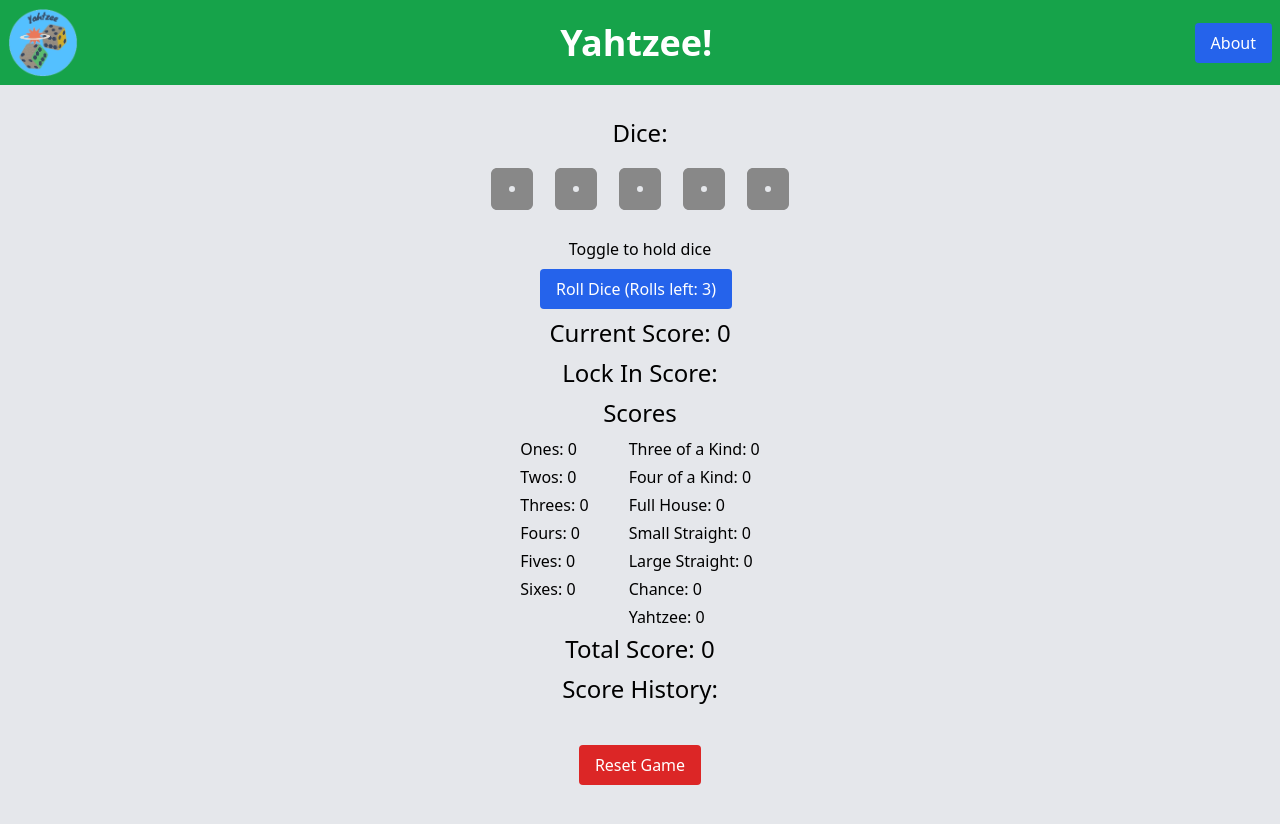
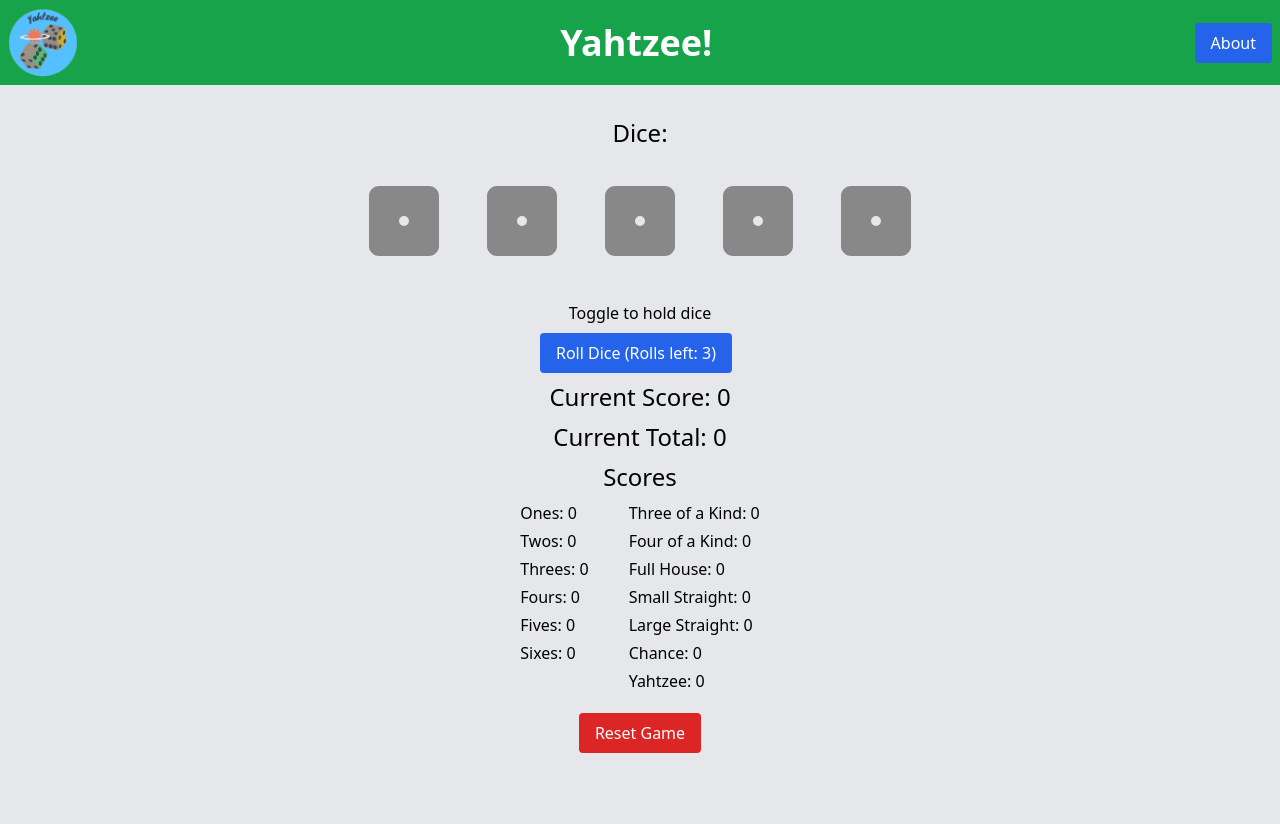
Before and after one commit to HOOLAHAN/yahtzee, a React (Create React App) app: page / in a window 1280 px wide. Shown: the top 824 px of the page. Built offline with nearby package versions, Linux system fonts and the light colour scheme.

Commit message:
added ScoreCard component to display results

```diff
--- a/src/App.tsx
+++ b/src/App.tsx
@@ -1,9 +1,10 @@
 // App.tsx
 
-import React, { useState } from 'react';
+import React, { useState, useEffect } from 'react';
 import './tailwind.css';
 import Navbar from './components/Navbar';
 import Die from './components/Die';
+import ScoreCard from './components/ScoreCard';
 import {
   calculateChance,
   isStraight,
@@ -36,10 +37,46 @@ const App: React.FC<AppProps> = ({ initialDice = [1, 1, 1, 1, 1] }) => {
   const [hasRolled, setHasRolled] = useState(false);
   const [usedCategories, setUsedCategories] = useState(new Set<string>());
   const [shouldShake, setShouldShake] = useState(false);
+  const [showScoreCard, setShowScoreCard] = useState(false);
 
   const getButtonClass = (score: number) => score === 0
   ? "transition duration-300 ease-in-out transform py-2 px-4 rounded mb-2 mr-2 bg-green-200 text-white hover:bg-green-300 focus:ring focus:ring-green-100"
   : "transition duration-300 ease-in-out transform py-2 px-4 rounded mb-2 mr-2 bg-green-600 text-white hover:bg-green-700 focus:ring focus:ring-green-200";
+
+  React.useEffect(() => {
+    if (scoreHistory.length > 0) {
+      setShowScoreCard(true);
+    } else {
+      setShowScoreCard(false);
+    }
+  }, [scoreHistory]);
+
+  const useWindowSize = () => {
+    const [windowSize, setWindowSize] = useState(window.innerWidth);
+
+    useEffect(() => {
+      const handleResize = () => {
+        setWindowSize(window.innerWidth);
+      };
+      window.addEventListener('resize', handleResize);
+      return () => {
+        window.removeEventListener('resize', handleResize);
+      };
+    }, []);
+
+    return windowSize;
+  };
+
+  const windowSize = useWindowSize();
+  let dieSize: 'xs' | 'lg' | 'sm' | '1x' | '2x' | '3x' | '4x' | '5x' | '6x' | '7x' | '8x' | '9x' | '10x';
+
+  if (windowSize < 640) {
+    dieSize = '3x';
+  } else if (windowSize >= 640 && windowSize < 1024) {
+    dieSize = '4x';
+  } else {
+    dieSize = '5x';
+  }
 
   return (
     <div className="App">
@@ -54,8 +91,9 @@ const App: React.FC<AppProps> = ({ initialDice = [1, 1, 1, 1, 1] }) => {
               canHold={rollsLeft > 0 && hasRolled}
               isHeld={heldDice.has(index)}
               onToggleHold={() => toggleHoldDie(index, heldDice, setHeldDice)}
-              className="m-4"
+              className="m-2 md:m-4 lg:m-6"
               shake={shouldShake}
+              size={dieSize}
             />
           ))}
         </div>
@@ -90,7 +128,8 @@ const App: React.FC<AppProps> = ({ initialDice = [1, 1, 1, 1, 1] }) => {
         </button>
         </div>
         <h2 className="text-2xl mb-2">Current Score: {calculateMaximumScore(dice, hasRolled, usedCategories)}</h2>
-        <h2 className="text-2xl mb-2">Lock In Score:</h2>
+        <h2 className="text-2xl mb-2">Current Total: {totalScore}</h2>
+        { hasRolled && <h2 className="text-2xl mb-2">Lock In Score:</h2> }
         <div className="flex flex-wrap space-x-2 max-w-3xl mx-auto justify-center">
           {['Ones', 'Twos', 'Threes', 'Fours', 'Fives', 'Sixes', 'ThreeOfAKind', 'FourOfAKind', 'FullHouse', 'SmallStraight', 'LargeStraight', 'Yahtzee', 'Chance'].map((category) => {
 
@@ -136,34 +175,11 @@ const App: React.FC<AppProps> = ({ initialDice = [1, 1, 1, 1, 1] }) => {
             <div className="mb-1">Yahtzee: { hasRolled ? calculateScore('Yahtzee', dice) : 0}</div>
           </div>
         </div>
-        <h2 className="text-2xl mb-2">Total Score: {totalScore}</h2>
-        <h2 className="text-2xl mb-4">Score History:</h2>
-        <div className="grid grid-cols-1 md:grid-cols-2 lg:grid-cols-3 gap-4 mb-6">
-          {scoreHistory.map((entry, index) => (
-            <div
-              key={index}
-              className="bg-white p-4 rounded-lg shadow-lg flex flex-col justify-between space-y-2"
-            >
-              <div className="flex justify-between items-center">
-                <span className="font-bold text-gray-600">Round</span>
-                <span className="text-gray-800">{index + 1}</span>
+        { showScoreCard && <h2 className="text-2xl mb-2">Score Card:</h2> }
+        <div className="flex space-x-2">
+        { showScoreCard && <ScoreCard scoreHistory={scoreHistory} totalScore={totalScore}/> }
         </div>
-              <div className="flex justify-between items-center">
-                <span className="font-bold text-blue-600">Dice</span>
-                <span className="text-blue-800">{entry.dice.join(", ")}</span>
-              </div>
-              <div className="flex justify-between items-center">
-                <span className="font-bold text-green-600">Category</span>
-                <span className="text-green-800">{entry.category}</span>
-              </div>
-              <div className="flex justify-between items-center">
-                <span className="font-bold text-red-600">Round Score</span>
-                <span className="text-red-800">{entry.roundScore}</span>
-              </div>
-            </div>
-          ))}
-        </div>
-          <div className="flex space-x-2">
+        <div className="flex space-x-2 mt-4">
           <button
             className="transition duration-300 ease-in-out transform hover:scale-105 py-2 px-4 w-full md:w-auto bg-red-600 text-white rounded hover:bg-red-700 focus:ring focus:ring-red-200 mb-2"
             onClick={() => resetGame(setDice, setRollsLeft, setHeldDice, setCurrentScore, setScoreHistory, setHasRolled, setTotalScore, initialDice, setUsedCategories)}
--- a/src/components/Die.tsx
+++ b/src/components/Die.tsx
@@ -7,10 +7,11 @@ interface DieProps {
   onToggleHold: () => void;
   isHeld: boolean;
   className?: string;
+  size?: 'xs' | 'lg' | 'sm' | '1x' | '2x' | '3x' | '4x' | '5x' | '6x' | '7x' | '8x' | '9x' | '10x';
   shake: boolean;
 }
 
-const Die: React.FC<DieProps> = ({ value, canHold, onToggleHold, isHeld, shake }) => {
+const Die: React.FC<DieProps> = ({ value, canHold, onToggleHold, isHeld, shake, size, className }) => {
   // Function to return the corresponding dice icon based on the die value
   const diceIcon = () => {
     switch (value) {
@@ -36,12 +37,12 @@ const Die: React.FC<DieProps> = ({ value, canHold, onToggleHold, isHeld, shake }
 
   return (
     <div
-      className={`transition-colors duration-300 ease-in-out flex items-center justify-center h-16 w-16 ${canHold ? 'cursor-pointer' : ''}`}
+      className={`transition-colors duration-300 ease-in-out flex items-center justify-center ${className || 'h-16 w-16'} ${canHold ? 'cursor-pointer' : ''}`}
       onClick={canHold ? onToggleHold : undefined}
       role="button"
       aria-label={`${value}`}
     >
-      <FontAwesomeIcon icon={diceIcon()} size="3x" style={{ color: isHeld ? "#22c65f" : "#888888" }} spinPulse={shouldShake} />
+      <FontAwesomeIcon icon={diceIcon()} size={size || '3x'} style={{ color: isHeld ? "#22c65f" : "#888888" }} spinPulse={shouldShake} />
     </div>
   );
 };
--- /dev/null
+++ b/src/components/ScoreCard.tsx
@@ -0,0 +1,60 @@
+// ScoreCard.tsx
+
+import React from 'react';
+import { ScoreEntry } from '../functions/types';
+import Die from './Die';
+
+interface ScoreCardProps {
+  scoreHistory: ScoreEntry[];
+  totalScore: number;
+}
+
+const ScoreCard: React.FC<ScoreCardProps> = ({ scoreHistory, totalScore }) => {
+  return (
+    <div className="w-full">
+    <table className="min-w-full bg-white">
+      <thead>
+        <tr>
+          <th className="py-2 px-2 border-b border-gray-200 text-left text-sm md:text-base">Round</th>
+          <th className="py-2 px-2 border-b border-gray-200 text-left text-sm md:text-base">Dice</th>
+          <th className="py-2 px-2 border-b border-gray-200 text-left text-sm md:text-base">Category</th>
+          <th className="py-2 px-2 border-b border-gray-200 text-left text-sm md:text-base">Score</th>
+        </tr>
+      </thead>
+      <tbody>
+        {scoreHistory.map((entry, index) => (
+          <tr key={index}>
+            <td className="py-2 px-4 border-b border-gray-200">{index + 1}</td>
+            <td className="py-2 px-4 border-b border-gray-200">
+                <div className="flex space-x-1">
+                  {entry.dice.map((value, i) => (
+                    <Die
+                      key={i}
+                      value={value}
+                      canHold={false}
+                      isHeld={true}
+                      onToggleHold={() => {}}
+                      size="lg"
+                      className="h-4 w-4 sm:h-8 sm:w-8"
+                      shake={false}
+                    />
+                  ))}
+                </div>
+              </td>
+            <td className="py-2 px-4 border-b border-gray-200 text-sm md:text-base">{entry.category}</td>
+            <td className="py-2 px-4 border-b border-gray-200 text-sm md:text-base">{entry.roundScore}</td>
+          </tr>
+        ))}
+      </tbody>
+      <tfoot>
+          <tr>
+            <td colSpan={3} className="py-2 px-4 border-t border-gray-200 text-right text-sm md:text-base">Total Score</td>
+            <td className="py-2 px-4 border-t border-gray-200 text-sm md:text-base">{totalScore}</td>
+          </tr>
+        </tfoot>
+    </table>
+    </div>
+  );
+};
+
+export default ScoreCard;
```
Also changed, not shown: 1 other file (tests, documents, lock files or other folders). Lines whose indentation alone changed are shown as unchanged.
